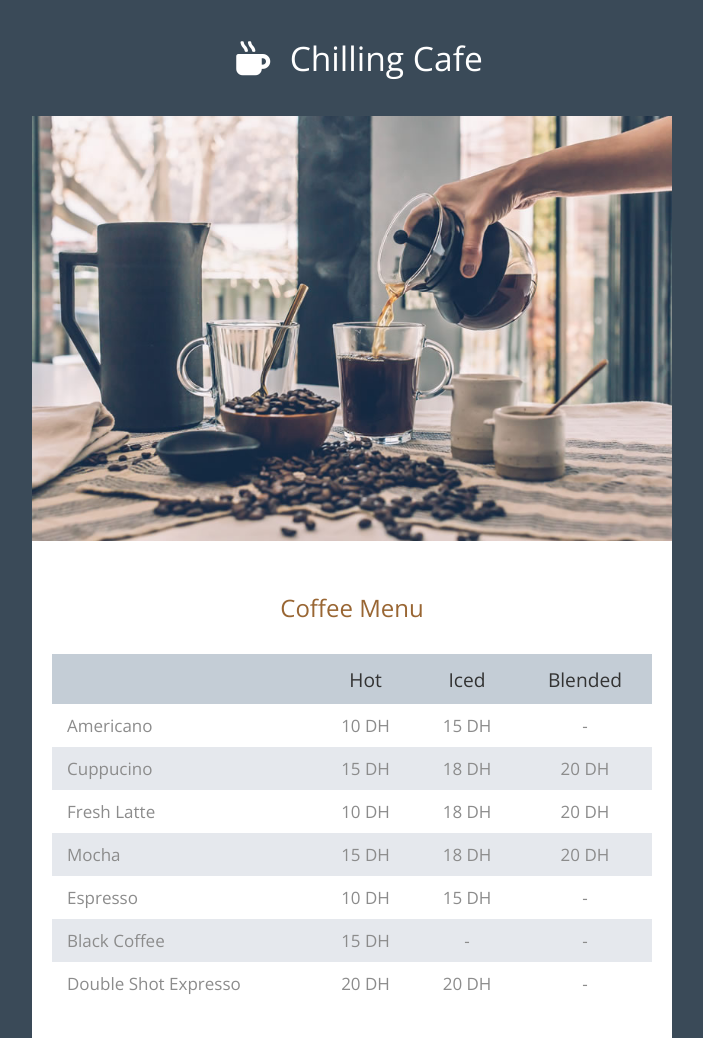
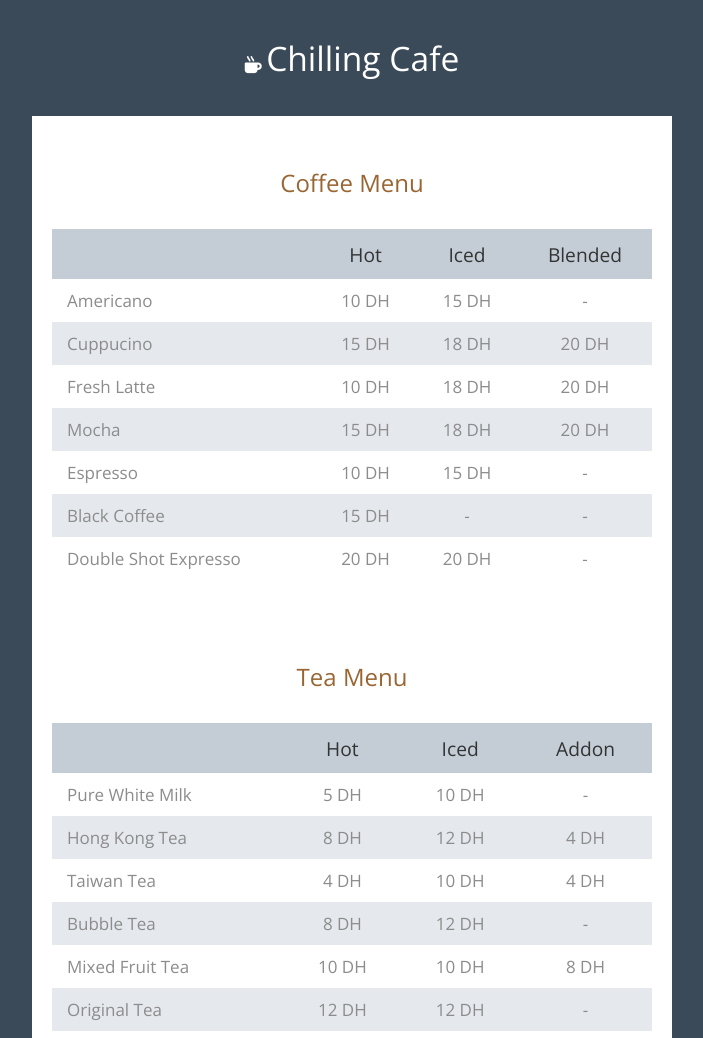
Before and after one commit to ALAAEddineACHEACHE/Chilling-Coffee, a plain HTML site: page index.html in a window 1280 px wide. Shown: the top 1038 px of the page, without its empty margins (288-991 px from the left). Drawn offline with nearby package versions, Linux system fonts and the light colour scheme; files whose address does not match are found by name.

Commit message:
Update index.html

```diff
--- a/index.html
+++ b/index.html
@@ -16,11 +16,11 @@ https://www.tooplate.com/view/2118-chilling-cafe
   <body>
     <div class="tm-container">
       <div class="tm-text-white tm-page-header-container">
-        <i class="fas fa-mug-hot fa-2x tm-page-icon"></i>
+        <i class="fas fa-mug-hot"></i>
         <h1 class="tm-page-header">Chilling Cafe</h1>
       </div>
       <div class="tm-main-content">
-        <div id="tm-intro-img"></div>
+        <div id="chilling-cafe-01.jpg"></div>
         <!-- Coffee Menu -->
         <section class="tm-section">
           <h2 class="tm-section-header">Coffee Menu</h2>
```
